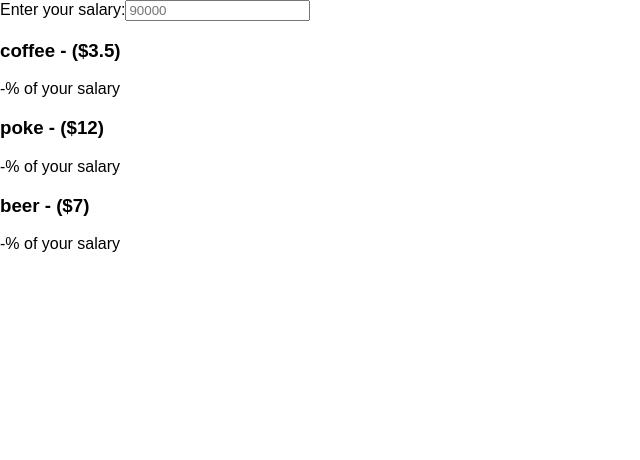
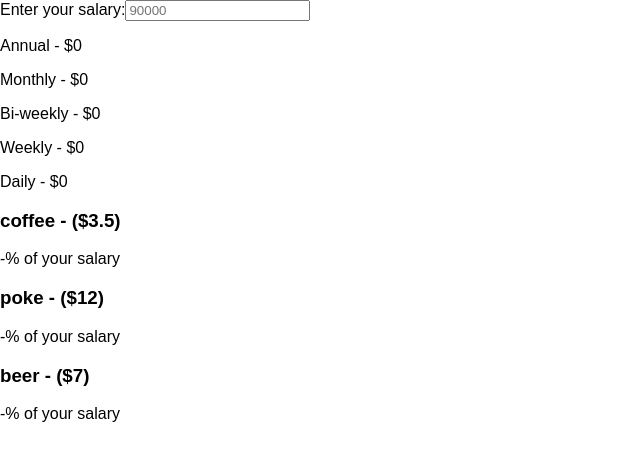
Before and after one commit to marcusmolchany/perspective, a React (Create React App) app: page / in a window 1280 px wide. Shown: the top 460 px of the page, without its empty margins (0-640 px from the left). Built offline with nearby package versions, Linux system fonts and the light colour scheme; the HTML template or start-up script is replaced by a standard one.

Commit message:
Add SalaryPeriodBreakdown container to App

```diff
--- a/src/views/containers/App.js
+++ b/src/views/containers/App.js
@@ -2,12 +2,14 @@ import React from 'react'
 
 import ItemsList from './ItemsList'
 import SalaryInput from './SalaryInput'
+import SalaryPeriodBreakdown from './SalaryPeriodBreakdown'
 
 export default class App extends React.Component {
   render () {
     return (
       <div>
         <SalaryInput />
+        <SalaryPeriodBreakdown />
         <ItemsList />
       </div>
     )
--- /dev/null
+++ b/src/views/containers/SalaryPeriodBreakdown.js
@@ -0,0 +1,40 @@
+import React from 'react'
+import { connect } from 'react-redux'
+
+import { salarySelectors } from '../../core/salary'
+
+const ANNUAL = 1
+const MONTHLY = 12
+const BIWEEKLY = 26 // 26 bi-weekly paychecks per year
+const WEEKLY = 52
+const DAILY = 365
+
+class SalaryPeriodBreakdown extends React.Component {
+  _getPeriodSalary (salary, period) {
+    return (salary / period).toLocaleString()
+  }
+
+  render () {
+    return (
+      <div>
+        <p>Annual    - ${this._getPeriodSalary(this.props.salary, ANNUAL)}</p>
+        <p>Monthly   - ${this._getPeriodSalary(this.props.salary, MONTHLY)}</p>
+        <p>Bi-weekly - ${this._getPeriodSalary(this.props.salary, BIWEEKLY)}</p>
+        <p>Weekly    - ${this._getPeriodSalary(this.props.salary, WEEKLY)}</p>
+        <p>Daily     - ${this._getPeriodSalary(this.props.salary, DAILY)}</p>
+      </div>
+    )
+  }
+}
+
+const mapStateToProps = (state) => {
+  return {
+    salary: salarySelectors.getSalary(state)
+  }
+}
+
+const mapDispatchToProps = null
+
+SalaryPeriodBreakdown = connect(mapStateToProps, mapDispatchToProps)(SalaryPeriodBreakdown)
+
+export default SalaryPeriodBreakdown
```
